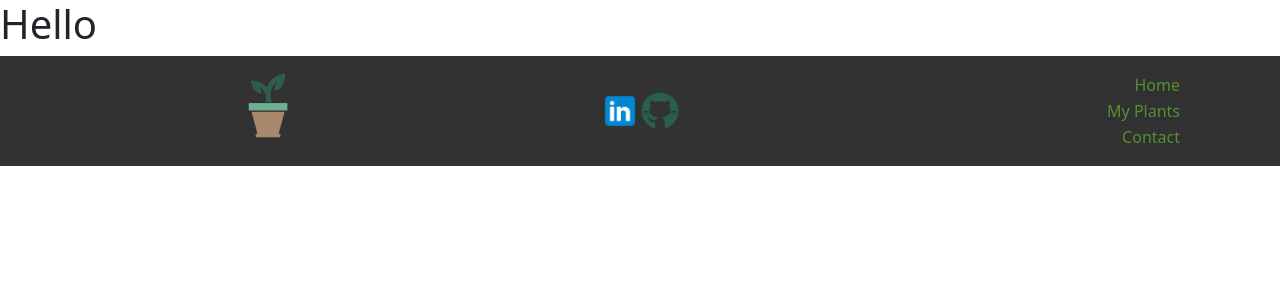
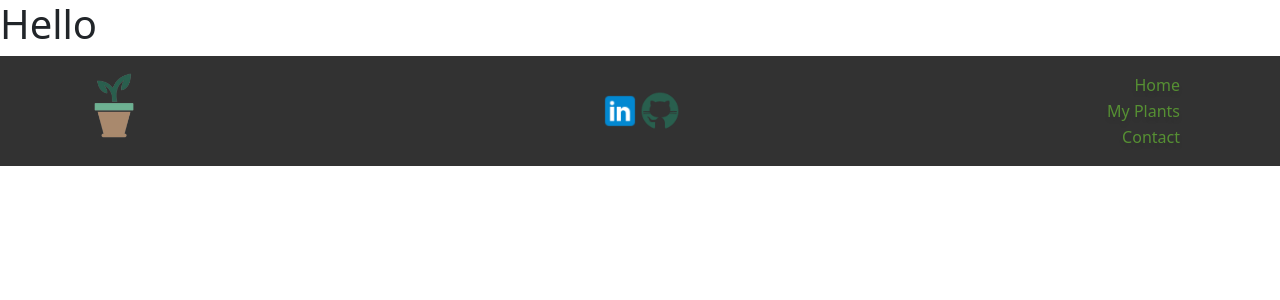
Before and after one commit to CodrinCarpovici/plantit, a React (Vite) app: page / in a window 1280 px wide. Shown: the top 300 px of the page. Built offline with nearby package versions, Linux system fonts and the light colour scheme.

Commit message:
added quick fix for the logo alignment at the start

```diff
--- a/src/components/Footer.jsx
+++ b/src/components/Footer.jsx
@@ -11,6 +11,7 @@ const Footer = () => {
         <div className="container-fluid text-center">
           <div className="row">
             <div className="col">
+              <div className="d-flex">
                 <a href="#">
                   <motion.img
                     whileHover={{
@@ -23,6 +24,7 @@ const Footer = () => {
                     className="main-logo"
                   />
                 </a>
+              </div>
             </div>
             <div className="col d-flex align-items-center justify-content-center">
               <a href="">
```
Lines whose indentation alone changed are shown as unchanged.
